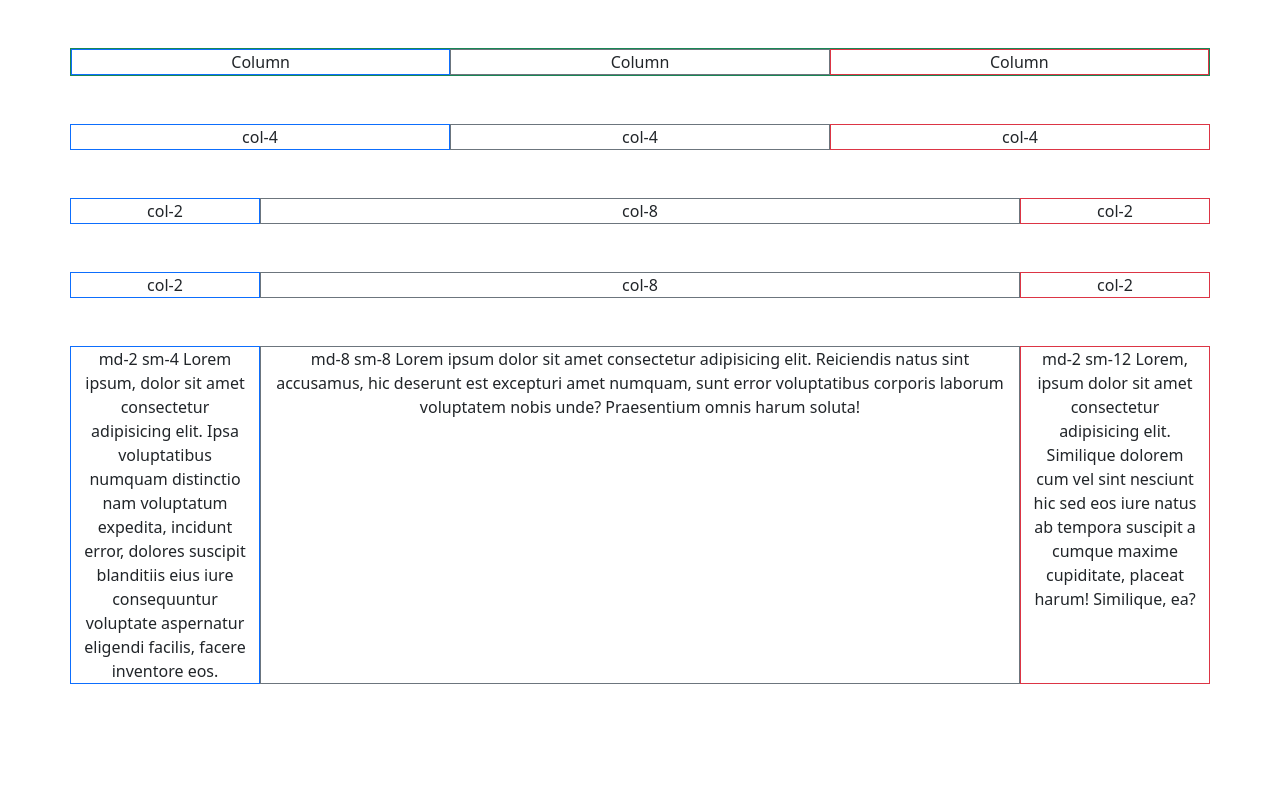
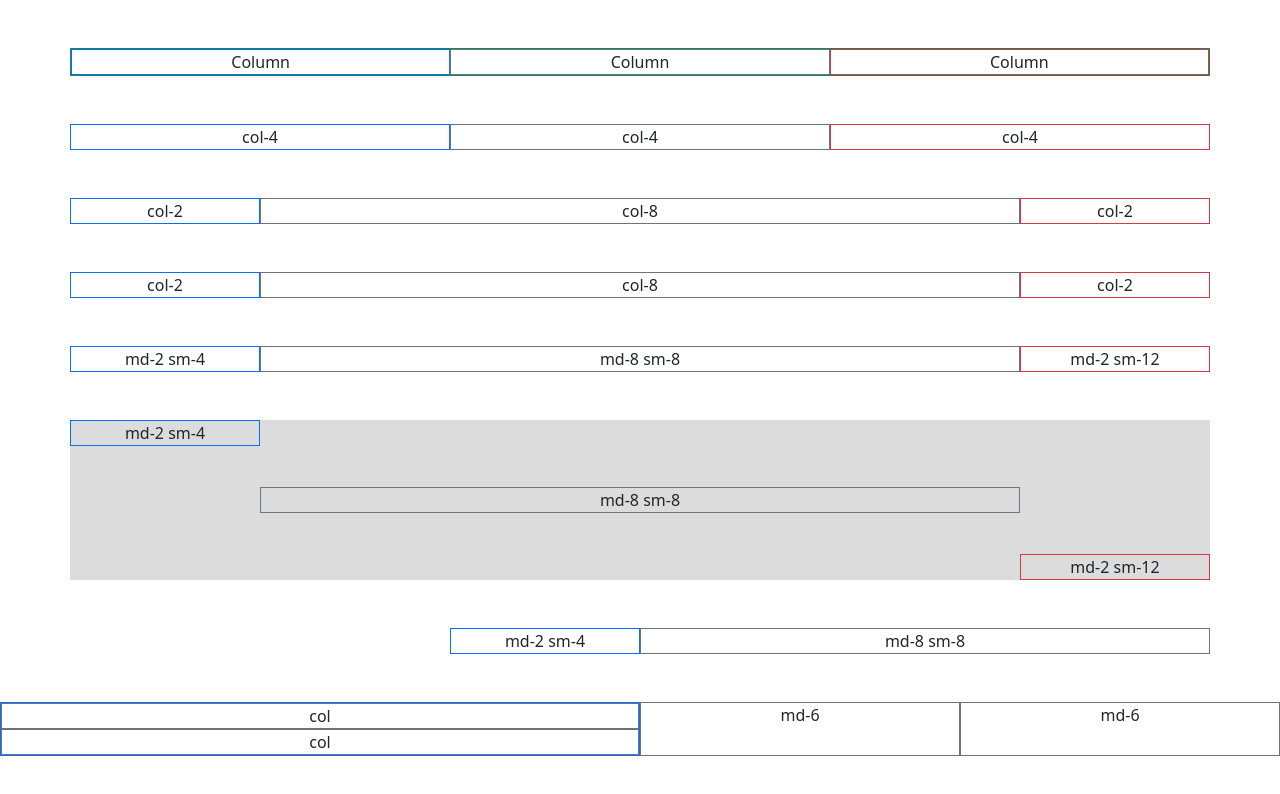
Before and after one commit to erickcva/yasueltanos, a plain HTML site: page web7/CDN/index.html in a window 1280 px wide. Drawn offline with nearby package versions, Linux system fonts and the light colour scheme.

Commit message:
ci: Grid Complejo

```diff
--- a/web7/CDN/index.html
+++ b/web7/CDN/index.html
@@ -1,10 +1,13 @@
-<!doctype html>
-<html lang="es">
+<!doctype html><!-- (CTRL+K + CTRL+0)CONTRAER TODO -- (CTRL+K + CTRL+J)DESPLEGAR TODO --
+(CTRL+K + CTRL+L)EXPANDIR Y CONTRAER SECCION  -->
+
+<html lang="es">  <!-- SHIFT + ALT + A = COMENTARIOS RAPIDOS -->
   <head>
     <meta charset="utf-8">
     <meta name="viewport" content="width=device-width, initial-scale=1">
     <title>Bootstrap demo</title>
     <link href="https://cdn.jsdelivr.net/npm/bootstrap@5.2.1/dist/css/bootstrap.min.css" rel="stylesheet" integrity="sha384-iYQeCzEYFbKjA/T2uDLTpkwGzCiq6soy8tYaI1GyVh/UjpbCx/TYkiZhlZB6+fzT" crossorigin="anonymous">
+    <link rel="stylesheet" href="style.css">
   </head>
   <body>
     <!-- 3 columnas identicas-->
@@ -15,8 +18,6 @@
         <div class="col border border-danger">Column</div>
       </div>
     </div>
-
-    <!-- SHIFT + ALT + A = COMENTARIOS RAPIDOS  -->
 
     <!-- 3 columnas identicas usando col-4 -->
     <div class="container text-center my-5">
@@ -45,17 +46,45 @@
       </div>
     </div>
 
-    <!-- 2 columnas identicas y una desigual 2 con breackpoint-->
-    <!-- md >768  sm>576-->
+    <!-- 2 columnas identicas y una desigual 2 con breackpoint -->
     <div class="container text-center my-5">
       <div class="row">
-        <div class="col-md-2 col-sm-4 border border-primary">md-2 sm-4 Lorem ipsum, dolor sit amet consectetur adipisicing elit. Ipsa voluptatibus numquam distinctio nam voluptatum expedita, incidunt error, dolores suscipit blanditiis eius iure consequuntur voluptate aspernatur eligendi facilis, facere inventore eos. </div>
-        <div class="col-md-8 col-sm-8 border border-secondary">md-8 sm-8 Lorem ipsum dolor sit amet consectetur adipisicing elit. Reiciendis natus sint accusamus, hic deserunt est excepturi amet numquam, sunt error voluptatibus corporis laborum voluptatem nobis unde? Praesentium omnis harum soluta! </div>
-        <div class="col-md-2 col-sm-12 border border-danger">md-2 sm-12 Lorem, ipsum dolor sit amet consectetur adipisicing elit. Similique dolorem cum vel sint nesciunt hic sed eos iure natus ab tempora suscipit a cumque maxime cupiditate, placeat harum! Similique, ea? </div>
+        <div class="col-md-2 col-sm-4 border border-primary">md-2 sm-4 </div>
+        <div class="col-md-8 col-sm-8 border border-secondary">md-8 sm-8 </div>
+        <div class="col-md-2 col-sm-12 border border-danger">md-2 sm-12  </div>
       </div>
     </div>
 
+    <!-- 2 columnas identicas y una desigual 2 con breackpoint y fila con min de altura -->
+    <div class="container text-center my-5">
+      <div class="row altura-min">
+        <div class="col-md-2 col-sm-4 align-self-start border border-primary altura-col">md-2 sm-4 </div>
+        <div class="col-md-8 col-sm-8 align-self-center border border-secondary altura-col">md-8 sm-8 </div>
+        <div class="col-md-2 col-sm-12 align-self-end border border-danger altura-col">md-2 sm-12  </div>
+      </div>
+    </div>
 
+    <!-- 2 columnas desiguales con breackpoint -->
+    <div class="container text-center my-5">
+      <div class="row justify-content-end">
+        <div class="col-md-2 border border-primary altura-col">md-2 sm-4 </div>
+        <div class="col-md-6 border border-secondary altura-col">md-8 sm-8 </div>
+      </div>
+    </div>
+
+    <!-- Grid complejo -->
+    <div class="container-fluid text-center my-5">
+      <div class="row">
+        <div class="col-md-6 border border-primary">
+          <div class="row">
+            <div class="col-md-12 border border-secondary">col</div>
+            <div class="col-md-12 border border-secondary">col</div>
+          </div>
+        </div>
+        <div class="col-md-3 border border-secondary">md-6 </div>
+        <div class="col-md-3 border border-secondary">md-6</div>
+      </div>
+    </div>
 
     <script src="https://cdn.jsdelivr.net/npm/bootstrap@5.2.1/dist/js/bootstrap.bundle.min.js" integrity="sha384-u1OknCvxWvY5kfmNBILK2hRnQC3Pr17a+RTT6rIHI7NnikvbZlHgTPOOmMi466C8" crossorigin="anonymous"></script>
   </body>
--- /dev/null
+++ b/web7/CDN/style.css
@@ -0,0 +1,8 @@
+.altura-min{
+    min-height: 10rem;
+    background: gainsboro;
+}
+
+.altura-col{
+    max-height: 5rem;
+}
```
